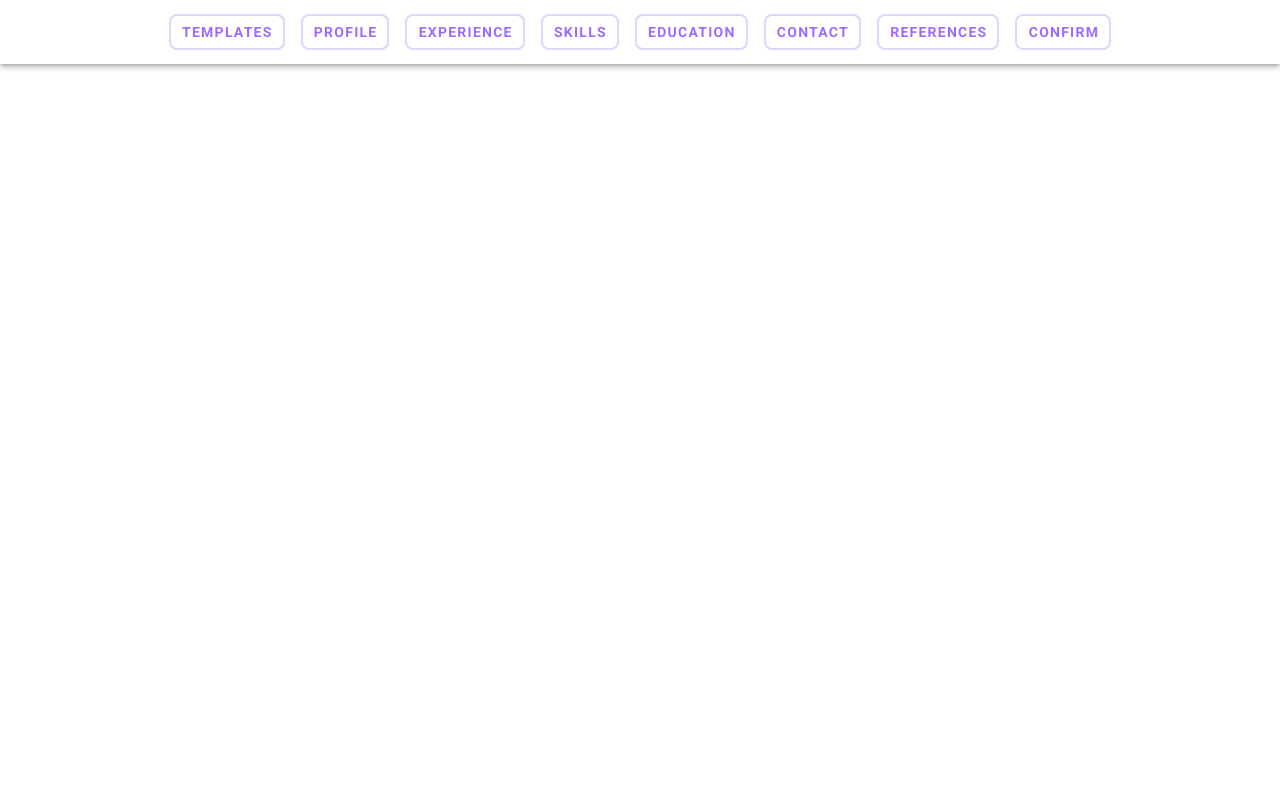
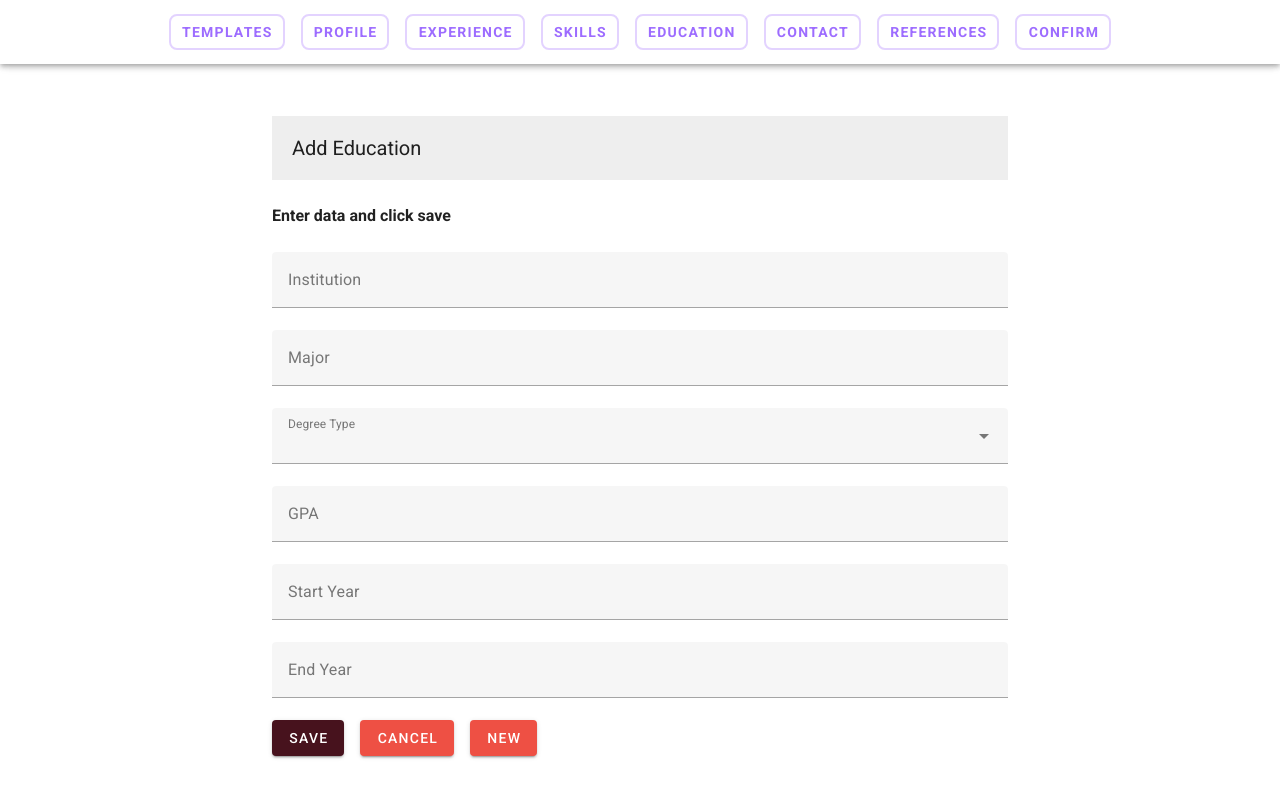
Before and after one commit to Matthew-Jang/frontend-resume-builder, a Vue app: page /addEducation in a window 1280 px wide. Built offline with nearby package versions, Linux system fonts and the light colour scheme; no server answers; what webfontloader would draw is missing.

Commit message:
add and delete functions for educations

```diff
--- a/src/components/MenuBar.vue
+++ b/src/components/MenuBar.vue
@@ -1,5 +1,5 @@
 <script setup>
-import { ref } from "vue";
+import { ref, onMounted } from "vue";
 import { useRouter, useRoute } from "vue-router";
 
 const router = useRouter();
--- /dev/null
+++ b/src/services/educationServices.js
@@ -0,0 +1,27 @@
+import apiClient from "./services.js";
+
+export default {
+  // Add a new education entry for a specific user
+  addEducation(userId, data) {
+    console.log("add education services");
+    console.log("user id: " + userId + " data" + data.major);
+
+    return apiClient.post(`/educations/${userId}`, data);
+  },
+
+  // Get all educations for a specific user
+  getEducationsForUser(userId) {
+    console.log("get educations services");
+    return apiClient.get(`/educations/${userId}`);
+  },
+
+  // Update an education entry by ID
+  updateEducation(userId, educationId, data) {
+    return apiClient.put(`/educations/${userId}/${educationId}`, data);
+  },
+
+  // Delete an education entry by ID
+  deleteEducation(userId, educationId) {
+    return apiClient.delete(`/educations/${userId}/${educationId}`);
+  },
+};
--- a/src/views/AddEducation.vue
+++ b/src/views/AddEducation.vue
@@ -1,148 +1,182 @@
 <script setup>
 import { ref, onMounted } from "vue";
-import ExperienceServices from "../services/experienceServices";
+import EducationServices from "../services/educationServices";
 import Utils from "../config/utils.js";
 import { useRouter } from "vue-router";
 
-
 const router = useRouter();
 const valid = ref(false);
-const user = Utils.getStore("user");
-const experience = ref({
-  id: null,
-  title: "",
-  employer: "",
-  start_date: "",
-  end_date: "",
-  description: "",
+const user = ref(Utils.getStore("user"));
+const education = ref({
+  education_id: null,
+  institution: "",
+  major: "",
+  degree_type: "",
+  start_year: "",
+  end_year: "",
+  gpa: "",
 });
 const message = ref("Enter data and click save");
 
-
-const function1 = () =>{
-    const data = {
-    title: "test",
-    employer: "test",
-    start_date: null,
-    end_date: null,
-    description: "test",
+// Optional: Test function similar to 'function1'
+const testFunction = () => {
+  console.log("add education vue");
+  const data = {
+    institution: "Test Institution",
+    major: "Test Major",
+    degree_type: "Bachelor",
+    start_year: 2020,
+    end_year: 2024,
+    gpa: 3.75,
   };
-  ExperienceServices.addExperience(user.value.userId, data)
+  EducationServices.addEducation(user.value.userId, data)
     .then((response) => {
-      experience.value.id = response.data.id;
-      console.log("add " + response.data);
-      router.push({ name: "experiences" });
+      education.value.education_id = response.data.education_id;
+      console.log("Added Education:", response.data);
+      router.push({ name: "educations" });
     })
     .catch((e) => {
+      console.error("Error adding education:", e);
       //message.value = e.response.data.message;
     });
 };
 
-
-const saveExperience = () => {
+const saveEducation = () => {
   const data = {
-    title: experience.value.title,
-    employer: experience.value.employer,
-    start_date: experience.value.start_date,
-    end_date: experience.value.end_date,
-    description: experience.value.description,
+    institution: education.value.institution,
+    major: education.value.major,
+    degree_type: education.value.degree_type,
+    start_year: education.value.start_year,
+    end_year: education.value.end_year,
+    gpa: education.value.gpa,
   };
-  ExperienceServices.addExperience(user.userId, data)
+  EducationServices.addEducation(user.value.userId, data)
     .then((response) => {
-      experience.value.id = response.data.id;
-      console.log("add " + response.data);
-      router.push({ name: "experiences" });
+      education.value.education_id = response.data.education_id;
+      console.log("Added Education:", response.data);
+      router.push({ name: "educations" });
     })
     .catch((e) => {
+      console.error("Error adding education:", e);
       //message.value = e.response.data.message;
     });
 };
 
-
 const cancel = () => {
-  router.push({ name: "experiences" });
+  router.push({ name: "educations" });
 };
-
 
 onMounted(() => {
   user.value = Utils.getStore("user");
 });
 </script>
 
-
 <template>
   <div>
     <v-container>
       <v-toolbar>
-        <v-toolbar-title>Experience Add</v-toolbar-title>
+        <v-toolbar-title>Add Education</v-toolbar-title>
       </v-toolbar>
-
 
       <br />
       <h4>{{ message }}</h4>
       <br />
-      <v-form ref="form" v-model="valid" lazy validation>
+      <v-form ref="form" v-model="valid" lazy-validation>
+        <!-- Institution -->
         <v-text-field
-          v-model="experience.title"
-          id="title"
-          :counter="50"
-          label="Title"
+          v-model="education.institution"
+          id="institution"
+          :counter="100"
+          label="Institution"
           required
         ></v-text-field>
 
-
-        <!-- Employer -->
+        <!-- Major -->
         <v-text-field
-          v-model="experience.employer"
-          id="employer"
-          label="Employer"
-          :counter="50"
+          v-model="education.major"
+          id="major"
+          :counter="100"
+          label="Major"
           required
         ></v-text-field>
 
+        <!-- Degree Type -->
+        <v-select
+          v-model="education.degree_type"
+          :items="[
+            'High School',
+            'Diploma',
+            'Associate',
+            'Bachelor',
+            'Master',
+            'Doctorate'
+          ]"
+          label="Degree Type"
+          required
+        ></v-select>
 
-        <!-- Start Date -->
+        <!-- GPA -->
         <v-text-field
-          v-model="experience.start_date"
-          id="start_date"
-          label="Start Date"
-          type="date"
+          v-model="education.gpa"
+          id="gpa"
+          label="GPA"
+          type="number"
+          step="0.01"
+          min="0"
+          max="4"
           required
         ></v-text-field>
 
-
-        <!-- End Date -->
+        <!-- Start Year -->
         <v-text-field
-          v-model="experience.end_date"
-          id="end_date"
-          label="End Date"
-          type="date"
+          v-model="education.start_year"
+          id="start_year"
+          label="Start Year"
+          type="number"
+          min="1900"
+          max="2100"
           required
         ></v-text-field>
 
-
+        <!-- End Year -->
         <v-text-field
-          v-model="experience.description"
-          id="description"
-          :counter="50"
-          label="Description"
+          v-model="education.end_year"
+          id="end_year"
+          label="End Year"
+          type="number"
+          min="1900"
+          max="2100"
           required
         ></v-text-field>
-
 
         <v-btn
           :disabled="!valid"
           color="success"
           class="mr-4"
-          @click="saveExperience"
+          @click="saveEducation"
         >
           Save
         </v-btn>
 
-
         <v-btn color="error" class="mr-4" @click="cancel">Cancel</v-btn>
-        <v-btn color="error" class="mr-4" @click="function1">New</v-btn>
+        <v-btn color="error" class="mr-4" @click="testFunction">New</v-btn>
       </v-form>
     </v-container>
   </div>
 </template>
+
+<style scoped>
+.v-data-table {
+  width: 100%;
+}
+
+.button-group {
+  display: flex;
+  justify-content: flex-end;
+}
+
+.button-group .v-btn {
+  margin-right: 10px;
+  width: 95px;
+}
+</style>
--- a/src/views/Educations.vue
+++ b/src/views/Educations.vue
@@ -1,143 +1,187 @@
+<script setup>
+import { ref, onMounted } from "vue";
+import { useRouter } from "vue-router";
+import dayjs from "dayjs";
+import Utils from "../config/utils";
+import EducationServices from "../services/educationServices";
+
+const user = ref(Utils.getStore("user"));
+const router = useRouter();
+const educations = ref([]);
+const showModal = ref(false);
+const educationToDeleteID = ref(null);
+const tempEdits = ref({});
+
+const headers = [
+  { text: "Institution", value: "institution", width: "20%" },
+  { text: "Major", value: "major", width: "15%" },
+  { text: "Degree Type", value: "degree_type", width: "15%" },
+  { text: "GPA", value: "gpa", width: "10%" },
+  { text: "Start Year", value: "start_year", width: "10%" },
+  { text: "End Year", value: "end_year", width: "10%" },
+  { text: "Actions", value: "actions", sortable: false, width: "20%" },
+];
+
+const confirmDeleteEducation = async () => {
+  try {
+    await EducationServices.deleteEducation(getUserID(), educationToDeleteID.value);
+  } catch (error) {
+    console.error("Error deleting education:", error);
+  }
+  showModal.value = false;
+  fetchEducations();
+};
+
+const getUserID = () => {
+  user.value = Utils.getStore("user");
+  return user.value.userId;
+};
+
+const fetchEducations = async () => {
+  try {
+    const response = await EducationServices.getEducationsForUser(getUserID());
+    educations.value = response.data.map((item) => ({
+      ...item,
+      isEditing: false,
+    }));
+  } catch (error) {
+    console.error("Error fetching educations:", error);
+  }
+};
+
+const updateEducation = (item) => {
+  const data = {
+    institution: tempEdits.value[item.education_id].institution,
+    major: tempEdits.value[item.education_id].major,
+    degree_type: tempEdits.value[item.education_id].degree_type,
+    gpa: tempEdits.value[item.education_id].gpa,
+    start_year: tempEdits.value[item.education_id].start_year,
+    end_year: tempEdits.value[item.education_id].end_year,
+  };
+
+  EducationServices.updateEducation(user.value.userId, item.education_id, data)
+    .then(() => {
+      fetchEducations();
+    })
+    .catch((e) => {
+      console.error("Error updating education:", e);
+    });
+};
+
+const toggleModal = (inputEducationToDeleteID) => {
+  educationToDeleteID.value = inputEducationToDeleteID;
+  showModal.value = !showModal.value;
+};
+
+const addEducationNav = () => {
+  router.push({ name: "addEducation" });
+};
+
+const enableEdit = (item) => {
+  item.isEditing = true;
+  tempEdits.value[item.education_id] = { ...item };
+};
+
+const cancelEdit = (item) => {
+  item.isEditing = false;
+  delete tempEdits.value[item.education_id];
+};
+
+const formatYear = (year) => {
+  return year ? dayjs(`${year}-01-01`).format("YYYY") : "";
+};
+
+onMounted(fetchEducations);
+</script>
+
 <template>
-    <div class="profile-step-container">
-      <!-- Step Heading -->
-      <div class="step-header">
-        <h2>STEP 3</h2>
-        <h1>Provide Previous Education</h1>
+  <v-container>
+    <v-toolbar>
+      <v-toolbar-title>Hello! Add or Edit Educations!</v-toolbar-title>
+    </v-toolbar>
+    <br />
+    <v-btn color="green" class="mr-4" @click="addEducationNav"> Add </v-btn>
+    <v-data-table
+      :headers="headers"
+      :items="educations"
+      :items-per-page="10"
+      class="elevation-1"
+      style="width: 100%"
+    >
+      <template v-slot:item="{ item }">
+        <tr>
+          <!-- Loop through headers except 'actions' -->
+          <td v-for="header in headers" :key="header.value">
+            <div v-if="header.value !== 'actions'">
+              <div v-if="item.isEditing">
+                <v-text-field
+                  v-model="tempEdits[item.education_id][header.value]"
+                  :type="header.value.includes('year') ? 'number' : 'text'"
+                  dense
+                  hide-details
+                ></v-text-field>
               </div>
-
-      <!-- Profile Input Field -->
-      <div class="profile-input">
-        <label for="profile-summary">Your Profile</label>
-        <textarea
-          id="profile-summary"
-          placeholder="Enter your information here"
-          v-model="profileSummary"
-          required
-        ></textarea>
-      </div>
-
-      <!-- Continue Button Centered -->
-      <div class="button-container">
-        <button class="continue-button">Continue →</button>
-      </div>
-
-      <!-- Progress Bar -->
-      <div class="progress-bar">
-        <div class="progress" style="width: 60%;"></div>
-        <span class="progress-percentage">25%</span>
+              <div v-else>
+                <span v-if="header.value === 'degree_type'">
+                  {{ item[header.value] }}
+                </span>
+                <span v-else-if="header.value === 'gpa'">
+                  {{ item[header.value] ? item[header.value] : "" }}
+                </span>
+                <span v-else-if="header.value === 'start_year' || header.value === 'end_year'">
+                  {{ formatYear(item[header.value]) }}
+                </span>
+                <span v-else>
+                  {{ item[header.value] }}
+                </span>
               </div>
             </div>
+            <div v-else>
+              <!-- Actions Column -->
+              <div class="button-group">
+                <template v-if="item.isEditing">
+                  <v-btn color="green" @click="updateEducation(item)">Save</v-btn>
+                  <v-btn color="red" @click="cancelEdit(item)">Cancel</v-btn>
+                </template>
+                <template v-else>
+                  <v-btn color="green" @click="enableEdit(item)">Edit</v-btn>
+                  <v-btn color="red" @click="toggleModal(item.id)">Delete</v-btn>
+                </template>
+              </div>
+            </div>
+          </td>
+        </tr>
+      </template>
+    </v-data-table>
+
+    <!-- Modal for Delete Button -->
+    <v-dialog v-model="showModal" max-width="400">
+      <v-card>
+        <v-card-title class="headline">Confirm Deletion</v-card-title>
+        <v-card-text>
+          Are you sure you want to delete this education?
+        </v-card-text>
+        <v-card-actions>
+          <v-btn color="green" @click="showModal = false">Cancel</v-btn>
+          <v-btn color="red" @click="confirmDeleteEducation">Delete</v-btn>
+        </v-card-actions>
+      </v-card>
+    </v-dialog>
+  </v-container>
 </template>
 
-  <script>
-  export default {
-    data() {
-      return {
-        profileSummary: "",
-      };
-    },
-  };
-  </script>
-
 <style scoped>
-  /* Container for the entire profile step */
-  .profile-step-container {
-    text-align: center;
-    padding-top: 2rem;
+.v-data-table {
+  width: 100%;
 }
 
-  /* Step Header */
-  .step-header {
-    text-align: center;
-    margin: 2rem auto;
-    max-width: 600px;
+.button-group {
+  display: flex;
+  justify-content: flex-end;
 }
 
-  .step-header h2 {
-    font-size: 1rem;
-    color: #d6b3ff;
-    margin: 0;
-  }
-
-  .step-header h1 {
-    font-size: 1.8rem;
-    color: #9d6cff;
-    font-weight: bold;
-  }
-
-  /* Profile Input Field */
-  .profile-input {
-    display: flex;
-    flex-direction: column;
-    align-items: center;
-    margin: 2rem auto;
-    width: 80%;
-    max-width: 600px;
-  }
-
-  .profile-input label {
-    font-size: 1.2rem;
-    color: #9d6cff;
-    margin-bottom: 0.5rem;
-  }
-
-  .profile-input textarea {
-    width: 100%;
-    height: 150px;
-    padding: 1rem;
-    border: 1px solid #f3e8ff;
-    background-color: #f8f0ff;
-    border-radius: 5px;
-    font-size: 1rem;
-    color: #9d6cff;
-    resize: none;
-    box-shadow: 0px 4px 12px rgba(157, 108, 255, 0.15);
-  }
-
-  /* Centered Continue Button */
-  .button-container {
-    display: flex;
-    justify-content: center;
-    margin-top: 2rem;
-  }
-
-  .continue-button {
-    background-color: #9d6cff;
-    color: #fff;
-    padding: 0.8rem 2rem;
-    font-size: 1.2rem;
-    border: none;
-    border-radius: 25px;
-    cursor: pointer;
-    transition: background-color 0.3s;
-  }
-
-  .continue-button:hover {
-    background-color: #7b4fcf;
-  }
-
-  /* Progress Bar */
-  .progress-bar {
-    width: 80%;
-    max-width: 600px;
-    margin: 1.5rem auto;
-    height: 10px;
-    background-color: #f3e8ff;
-    border-radius: 5px;
-    position: relative;
-  }
-
-  .progress {
-    height: 100%;
-    background-color: #9d6cff;
-    border-radius: 5px;
-  }
-
-  .progress-percentage {
-    text-align: center;
-    margin-top: 0.5rem;
-    font-size: 1rem;
-    color: #9d6cff;
+.button-group .v-btn {
+  margin-right: 10px;
+  width: 95px;
 }
 </style>
```
Also changed, not shown: src/router.js (+10 -10 lines), src/services/experienceServices.js (+9 -8 lines). Lines whose indentation alone changed are shown as unchanged.
